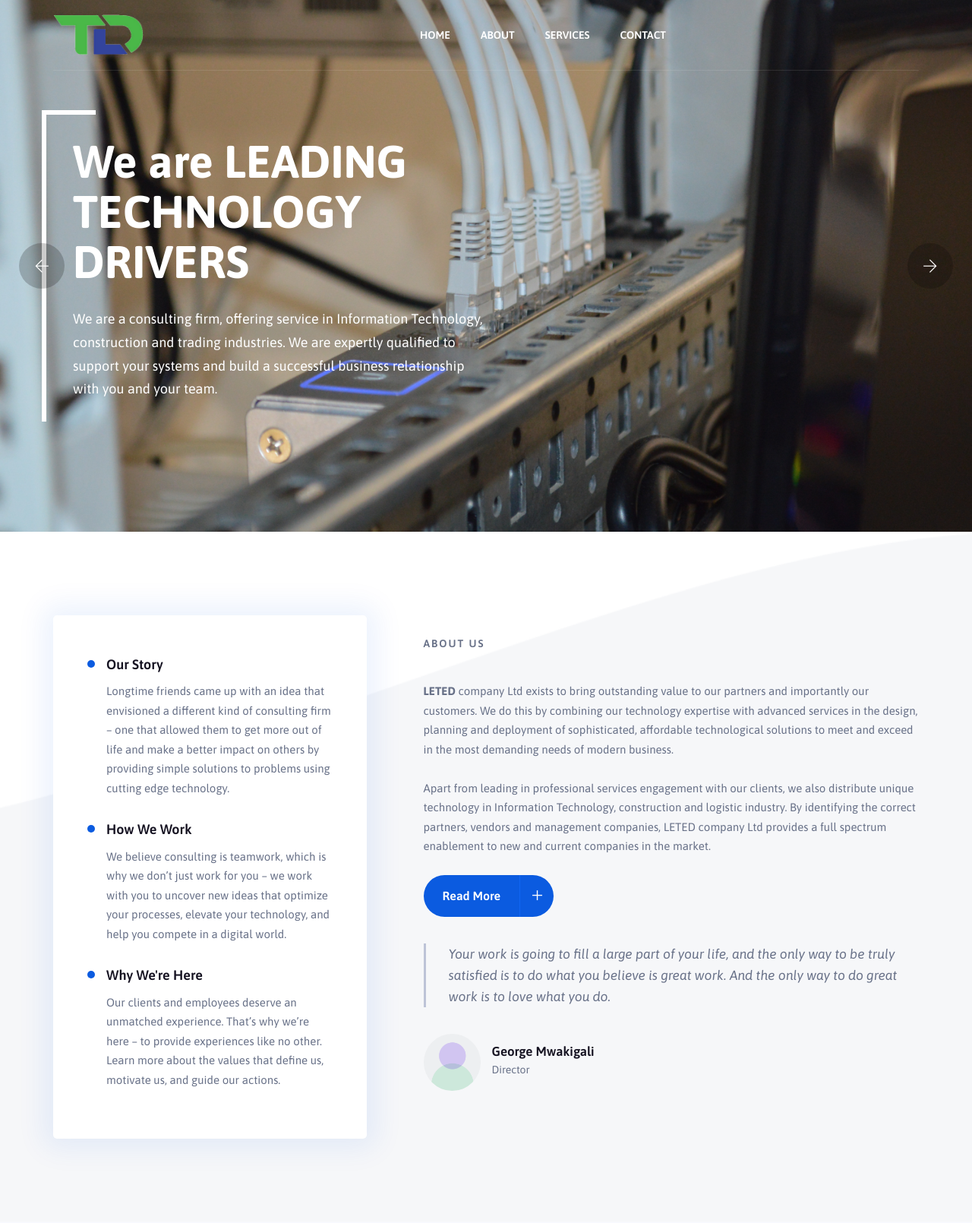
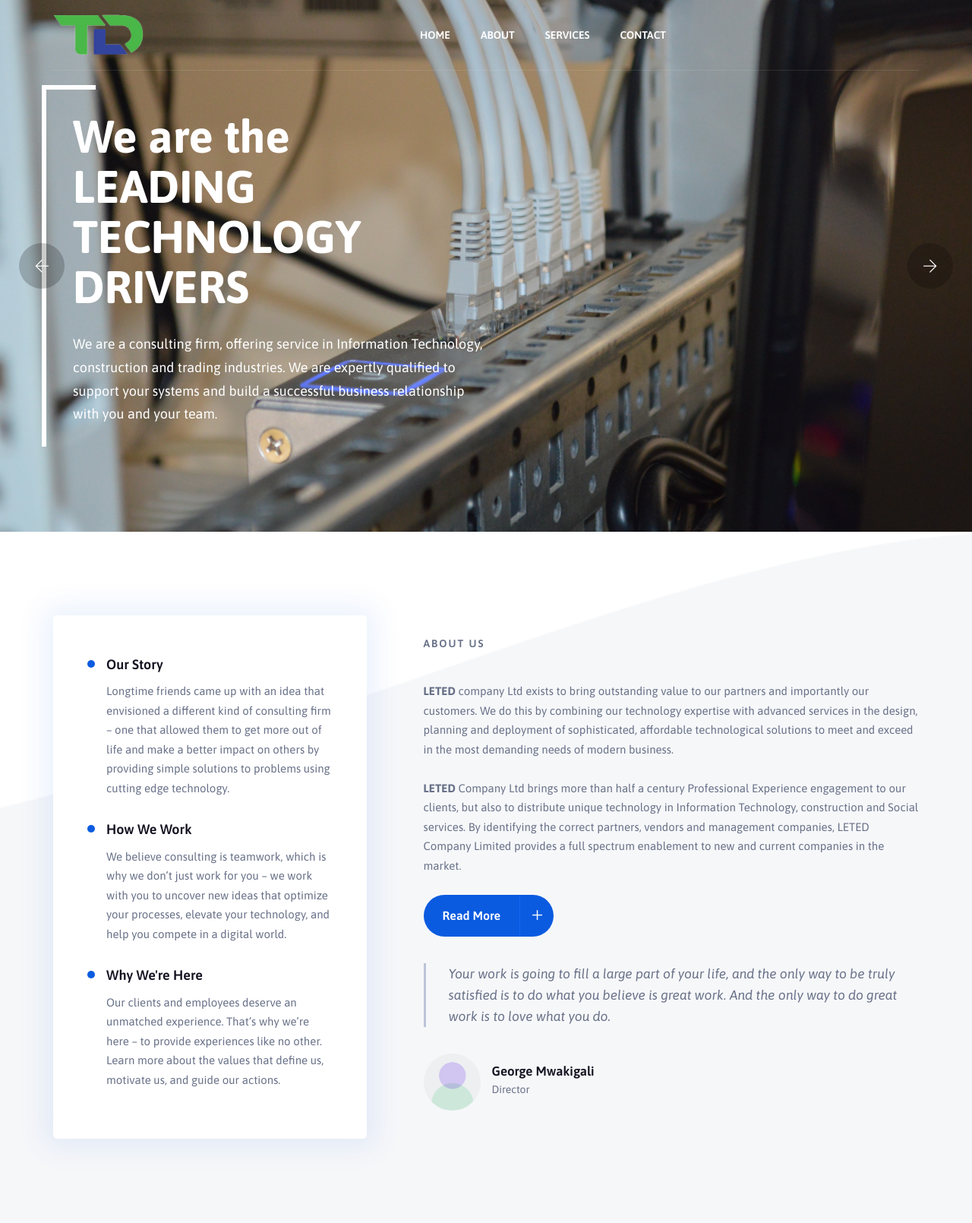
Before and after one commit to arthurndossi/leted, a Django app: page / in a window 1280 px wide. Shown: the top 1610 px of the page at 76% size. Run offline with Django 3.2, Linux system fonts and the light colour scheme; some libraries are stand-ins or nearby versions.

Commit message:
about us changes

```diff
--- a/technologydriver/static/js/script.js
+++ b/technologydriver/static/js/script.js
@@ -694,12 +694,11 @@
     $("#readMore").click(function(event) {
         event.preventDefault();
         $(this).toggle();
-        $("#more").toggle();
+        $("#more").slideToggle(700);
     });
     $("#showLess").click(function(event) {
         event.preventDefault();
-        $("#readMore").toggle();
-        $("#more").toggle();
+        $("#more").slideToggle(700, function () { $("#readMore").toggle(); });
     });
 
 })(window.jQuery);
--- a/templates/index.html
+++ b/templates/index.html
@@ -144,7 +144,7 @@
                         <div class="slide-inner slide-bg-image" data-background="static/images/slider/home-2.jpg">
                             <div class="container">
                                 <div data-swiper-parallax="300" class="slide-title">
-                                    <h2> We are LEADING TECHNOLOGY DRIVERS</h2>
+                                    <h2> We are the LEADING TECHNOLOGY DRIVERS</h2>
                                 </div>
                                 <div data-swiper-parallax="400" class="slide-text">
                                     <p>We are a consulting firm, offering service in Information Technology, construction and trading industries. We are expertly qualified to support your systems and build a successful business relationship with you and your team. </p>
@@ -230,10 +230,11 @@
                         </div>
                         <div class="details">
                             <p><strong>LETED</strong> company Ltd exists to bring outstanding value to our partners and importantly our customers. We do this by combining our technology expertise with advanced services in the design, planning and deployment of sophisticated, affordable technological solutions to meet and exceed in the most demanding needs of modern business.</p>
-                            <p>Apart from leading in professional services engagement with our clients, we also distribute unique technology in Information Technology, construction and logistic industry. By identifying the correct partners, vendors and management companies, LETED company Ltd provides a full spectrum enablement to new and current companies in the market. </p>
+{#                            <p>Apart from leading in professional services engagement with our clients, we also distribute unique technology in Information Technology, construction and logistic industry. By identifying the correct partners, vendors and management companies, LETED company Ltd provides a full spectrum enablement to new and current companies in the market. </p>#}
+                            <p><strong>LETED</strong> Company Ltd brings more than half a century Professional Experience engagement to our clients, but also to distribute unique technology in Information Technology, construction and Social services. By identifying the correct partners, vendors and management companies, LETED Company Limited provides a full spectrum enablement to new and current companies in the market. </p>
                             <a href="#" id="readMore" class="theme-btn">Read More</a>
                             <div id="more">
-                                <p>The management of LETED company Ltd are all well established and seasoned certified professionals with more than <strong>9 years</strong> collective experience having worked in companies like National Internet Data Center, Huawei, Samsung, CWS and CISCO to name a few. </p>
+                                <p>The management of LETED company Ltd are all well established and seasoned certified professionals with more than <strong>54 years</strong> collective experience having worked in executive positions in companies like National Internet Data Center, Huawei, Samsung, CWS and CISCO to name a few. </p>
                                 <p>LETED company Ltd management are well respected individuals in the market with a successful track record across the business spectrum and pride themselves on their product selection, partnership models, after sales service an ability to deliver strategic solutions, value for business and importantly as a key management services broker to it's customers. </p>
                                 <a href="#" id="showLess">Show less</a>
                             </div>
```
